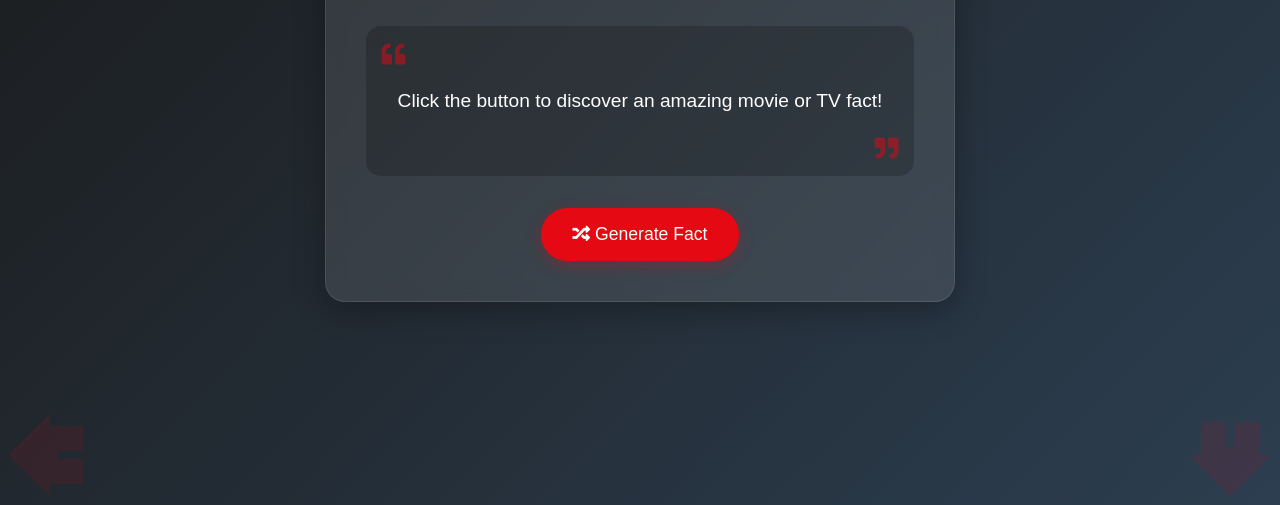
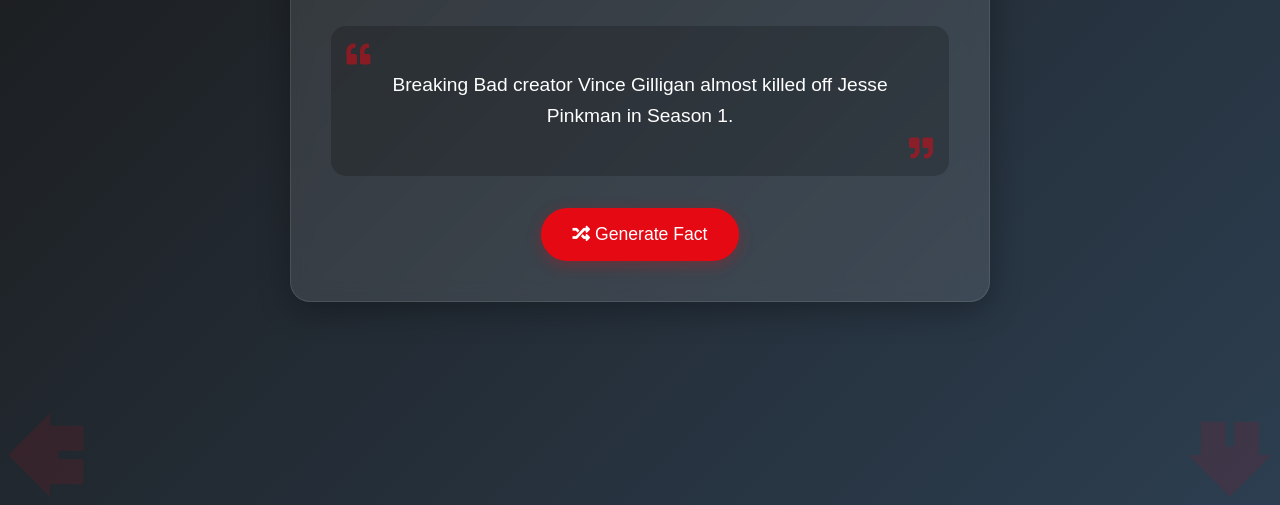
Before and after one commit to ThejanaJayalath/Movies-Tv-series-Facts, a plain HTML site: page index.html in a window 1280 px wide. Shown: the part 295-800 px from the top of the page. Drawn offline with Linux system fonts and the light colour scheme.

Commit message:
Update index.html

```diff
--- a/index.html
+++ b/index.html
@@ -150,7 +150,6 @@
     <div class="decoration-corner top-right"></div>
     <div class="decoration-corner bottom-left"></div>
     <div class="decoration-corner bottom-right"></div>
-
     <script>
         const movieTVFacts = [
             "Friends was filmed in front of a live audience except for cliffhangers and special events.",
@@ -179,7 +178,7 @@
         }
 
         generateBtn.addEventListener('click', generateRandomFact);
-        Fact);
+        window.addEventListener('load', generateRandomFact);
     </script>
 </body>
 </html>
```
